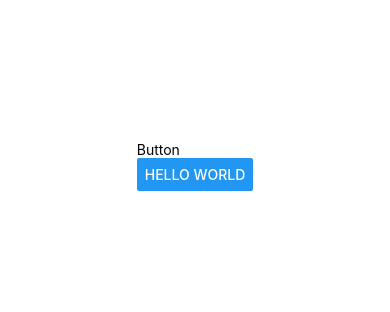
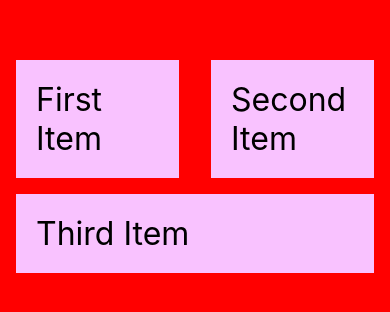
Before and after one commit to isiagi/react_native_relearning_1, a React Native app: screen / in a window 390 px wide. Shown: the part 256-568 px from the top of the page. Built offline with nearby package versions, Linux system fonts and the light colour scheme.

Commit message:
chore: Adds FlatList

```diff
--- a/App.js
+++ b/App.js
@@ -1,21 +1,10 @@
 import { StatusBar } from "expo-status-bar";
 import { StyleSheet, View } from "react-native";
 import ButtonComponent from "./components/Button";
+import FlatListComponent from "./components/FlatListComponent";
 
 export default function App() {
-  return (
-    <View style={styles.container}>
-      <StatusBar style="auto" />
-      <ButtonComponent />
-    </View>
-  );
+  return <FlatListComponent />;
 }
 
-const styles = StyleSheet.create({
-  container: {
-    flex: 1,
-    backgroundColor: "#fff",
-    alignItems: "center",
-    justifyContent: "center",
-  },
-});
+const styles = StyleSheet.create({});
--- /dev/null
+++ b/components/FlatListComponent.js
@@ -0,0 +1,61 @@
+import { View, Text, FlatList, StyleSheet } from "react-native";
+import React from "react";
+
+const DATA = [
+  {
+    id: "bd7acbea-c1b1-46c2-aed5-3ad53abb28ba",
+    title: "First Item",
+  },
+  {
+    id: "3ac68afc-c605-48d3-a4f8-fbd91aa97f63",
+    title: "Second Item",
+  },
+  {
+    id: "58694a0f-3da1-471f-bd96-145571e29d72",
+    title: "Third Item",
+  },
+];
+
+const Item = ({ title }) => {
+  return (
+    <View style={styles.item}>
+      <Text style={styles.title}>{title}</Text>
+    </View>
+  );
+};
+
+const FlatListComponent = () => {
+  return (
+    <View style={styles.container}>
+      <View>
+        <FlatList
+          horizontal={false}
+          numColumns={2}
+          data={DATA}
+          renderItem={({ item }) => <Item title={item.title} />}
+          keyExtractor={(item) => item.id}
+        />
+      </View>
+    </View>
+  );
+};
+
+export default FlatListComponent;
+
+const styles = StyleSheet.create({
+  container: {
+    backgroundColor: "red",
+    flex: 1,
+    justifyContent: "center",
+  },
+  item: {
+    backgroundColor: "#f9c2ff",
+    padding: 20,
+    marginVertical: 8,
+    marginHorizontal: 16,
+    flex: 1,
+  },
+  title: {
+    fontSize: 32,
+  },
+});
```
